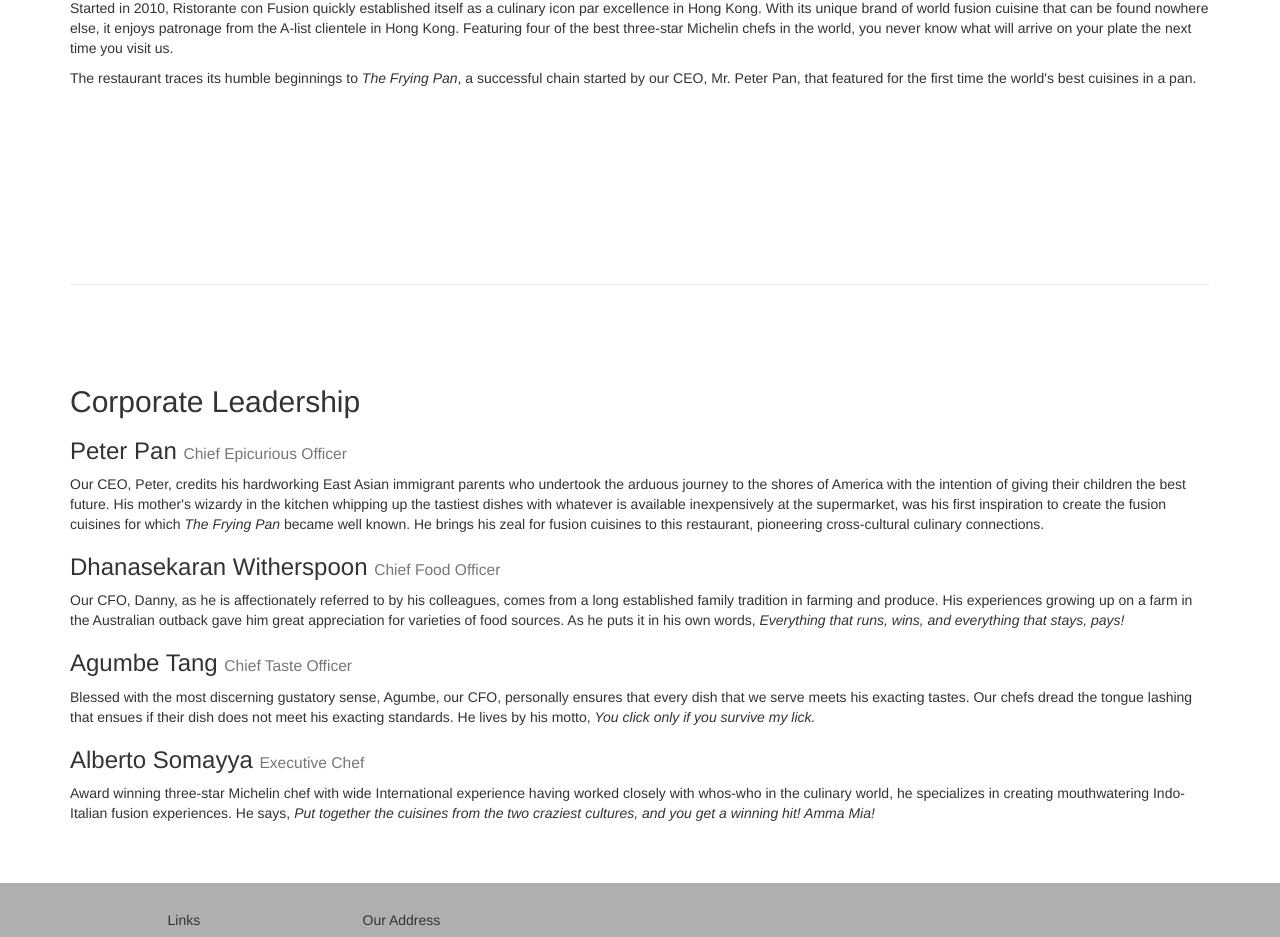
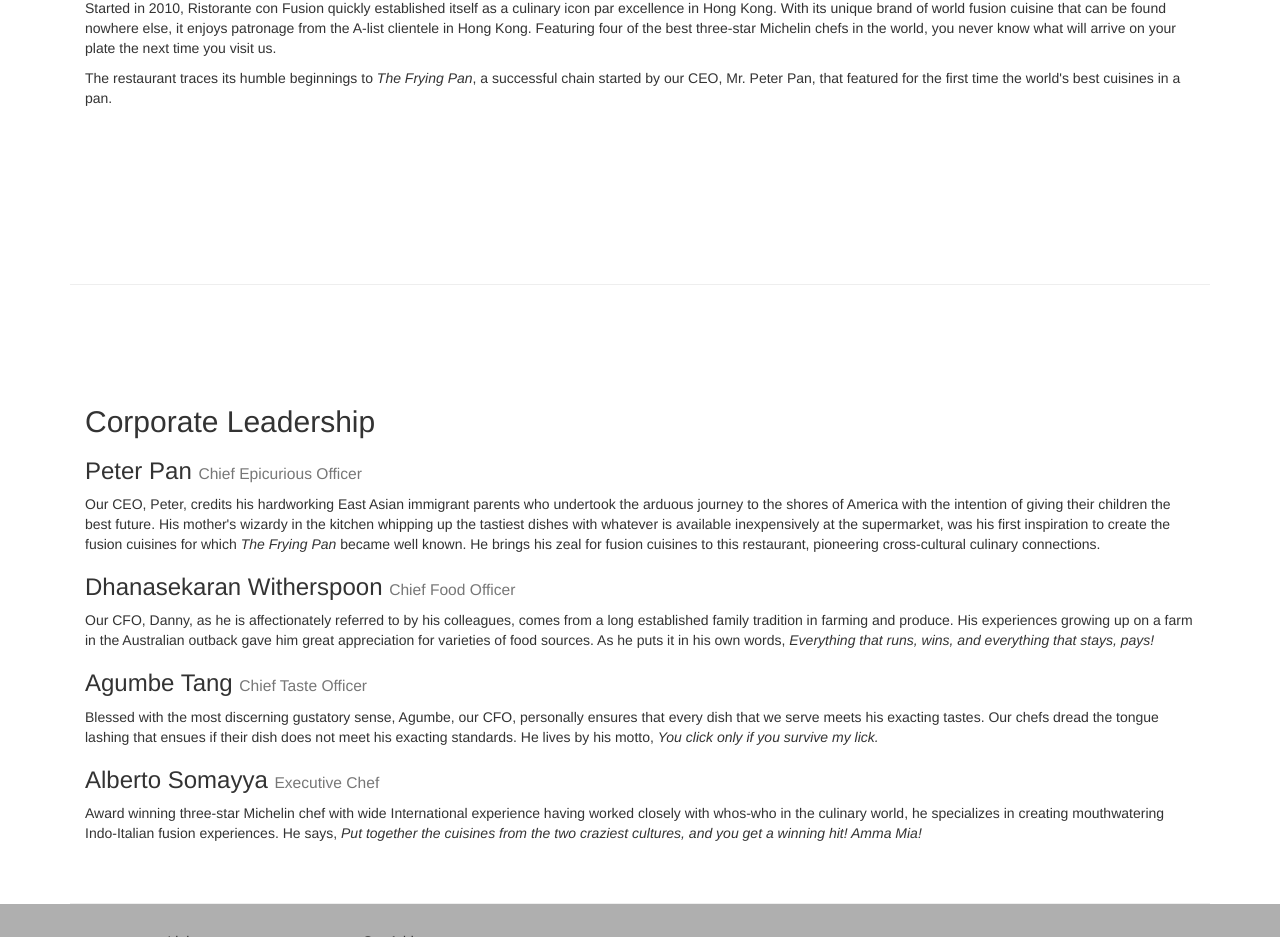
Before and after one commit to dmgudeman/conFusion, a plain HTML site: page aboutus.html in a window 1280 px wide. Shown: the part 648-1585 px from the top of the page. Drawn offline with nearby package versions, Linux system fonts and the light colour scheme.

Commit message:
assignment submission aboutus.html and added the screen shot in images

```diff
--- a/aboutus.html
+++ b/aboutus.html
@@ -1,3 +1,7 @@
+<!--Coursera Front-end Web UI Frameworks and Tools-->
+<!--Week 1 assignment submission-->
+<!--David M. Gudeman-->
+<!--January 27, 2016-->
 
 <!DOCTYPE html>
 <html lang="en">
@@ -34,7 +38,7 @@
                     <span class="icon-bar"></span>
                     <span class="icon-bar"></span>
                 </button>
-                <a class="navbar-brand" href="#">Ristorante Con Fusion</a>
+                <a class="navbar-brand" href="index.html">Ristorante Con Fusion</a>
             </div>
             <div id="navbar" class="navbar-collapse collapse">
                 <ul class="nav navbar-nav">
@@ -62,6 +66,7 @@
             </div>
         </div>
     </nav>
+
     <header class="jumbotron">
 
         <!-- Main component for a primary marketing message or call to action -->
@@ -78,10 +83,9 @@
             </div>
         </div>
     </header>
-
     <div class="container">
         <div>
-            <div>
+            <div >
                 <ol class="breadcrumb">
                     <li><a href="index.html">Home</a></li>
                     <li class="active"><a href="#">About</a></li>
@@ -93,8 +97,8 @@
             </div>
         </div>
 
-        <div class = "row row-content">
-            <div>
+        <div class="row row-content">
+            <div class="col-xs-12">
                 <h2>Our History</h2>
                 <p>Started in 2010, Ristorante con Fusion quickly established itself as a culinary icon par excellence in Hong Kong. With its unique brand of world fusion cuisine that can be found nowhere else, it enjoys patronage from the A-list clientele in Hong Kong.  Featuring four of the best three-star Michelin chefs in the world, you never know what will arrive on your plate the next time you visit us.</p>
                 <p>The restaurant traces its humble beginnings to <em>The Frying Pan</em>, a successful chain started by our CEO, Mr. Peter Pan, that featured for the first time the world's best cuisines in a pan.</p>
@@ -102,11 +106,11 @@
 
         </div>
         <div>
-            <p style="padding:40px;"></p>
+            <p style="padding:20px;"></p>
         </div>
 
-        <div>
-            <div>
+        <div class="row row-content">
+            <div class="col-xs-12">
                 <h2>Corporate Leadership</h2>
                 <h3>Peter Pan <small>Chief Epicurious Officer</small></h3>
                 <p>Our CEO, Peter, credits his hardworking East Asian immigrant parents who undertook the arduous journey to the shores of America with the intention of giving their children the best future. His mother's wizardy in the kitchen whipping up the tastiest dishes with whatever is available inexpensively at the supermarket, was his first inspiration to create the fusion cuisines for which <em>The Frying Pan</em> became well known. He brings his zeal for fusion cuisines to this restaurant, pioneering cross-cultural culinary connections.</p>
@@ -121,7 +125,6 @@
                 <p style="padding:20px;"></p>
             </div>
        </div>
-
     </div>
 
     <footer class="row-footer">
```
Also changed, not shown: Images/Screen Shot Week 1.png (added).
